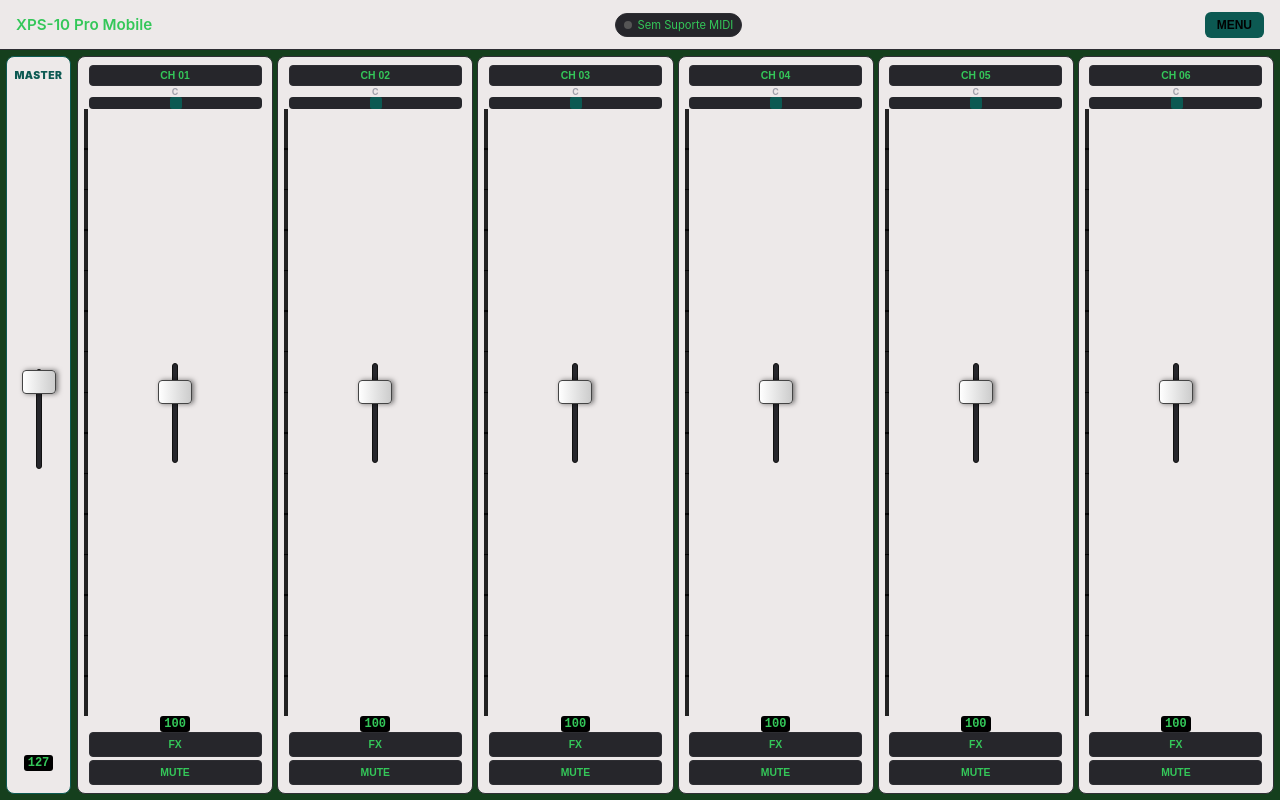
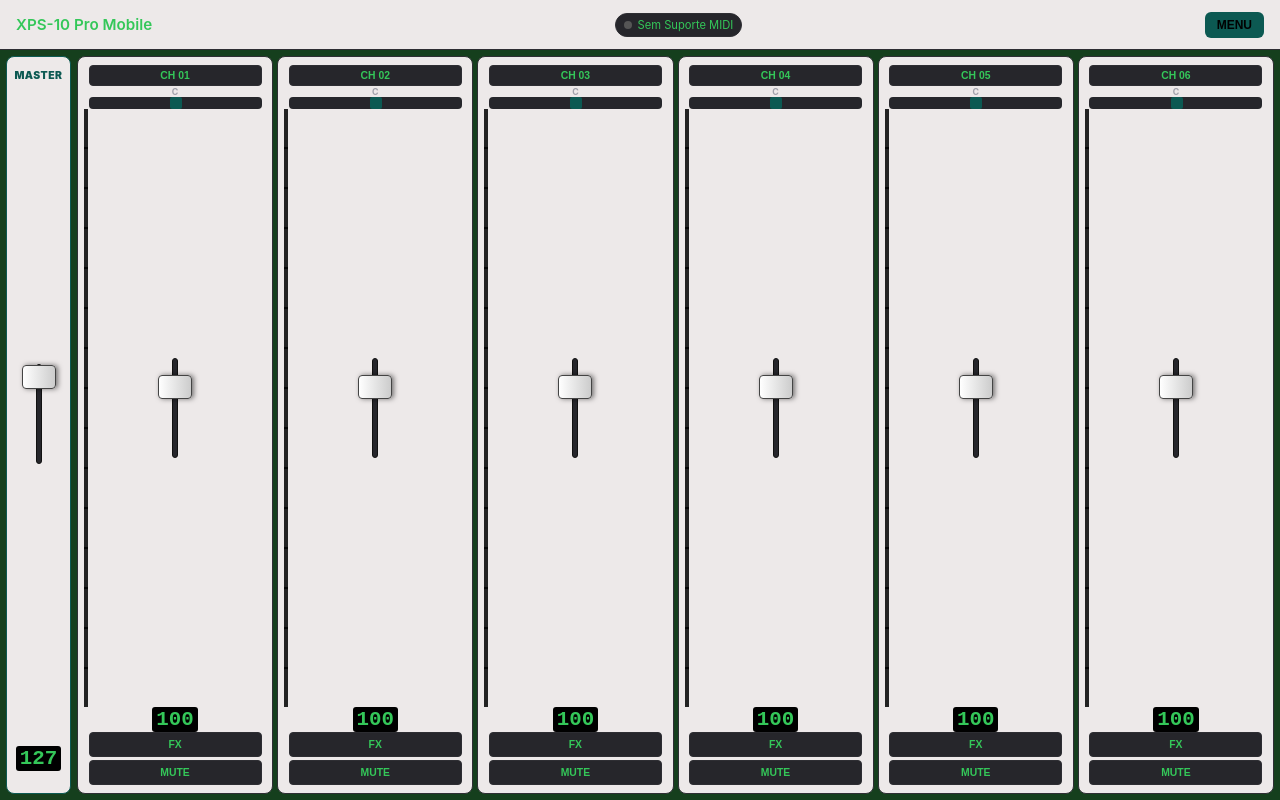
Before and after one commit to Vanderson81Souza/Xps-10-002, a plain HTML site: page index.html in a window 1280 px wide. Drawn offline with Linux system fonts and the light colour scheme.

```diff
--- a/index.html
+++ b/index.html
@@ -310,7 +310,7 @@
     }
 
     .val-display {
-      font-size: 0.75rem;
+      font-size: 1.3rem;
       font-family: monospace;
       font-weight: bold;
       background: #000;
```
